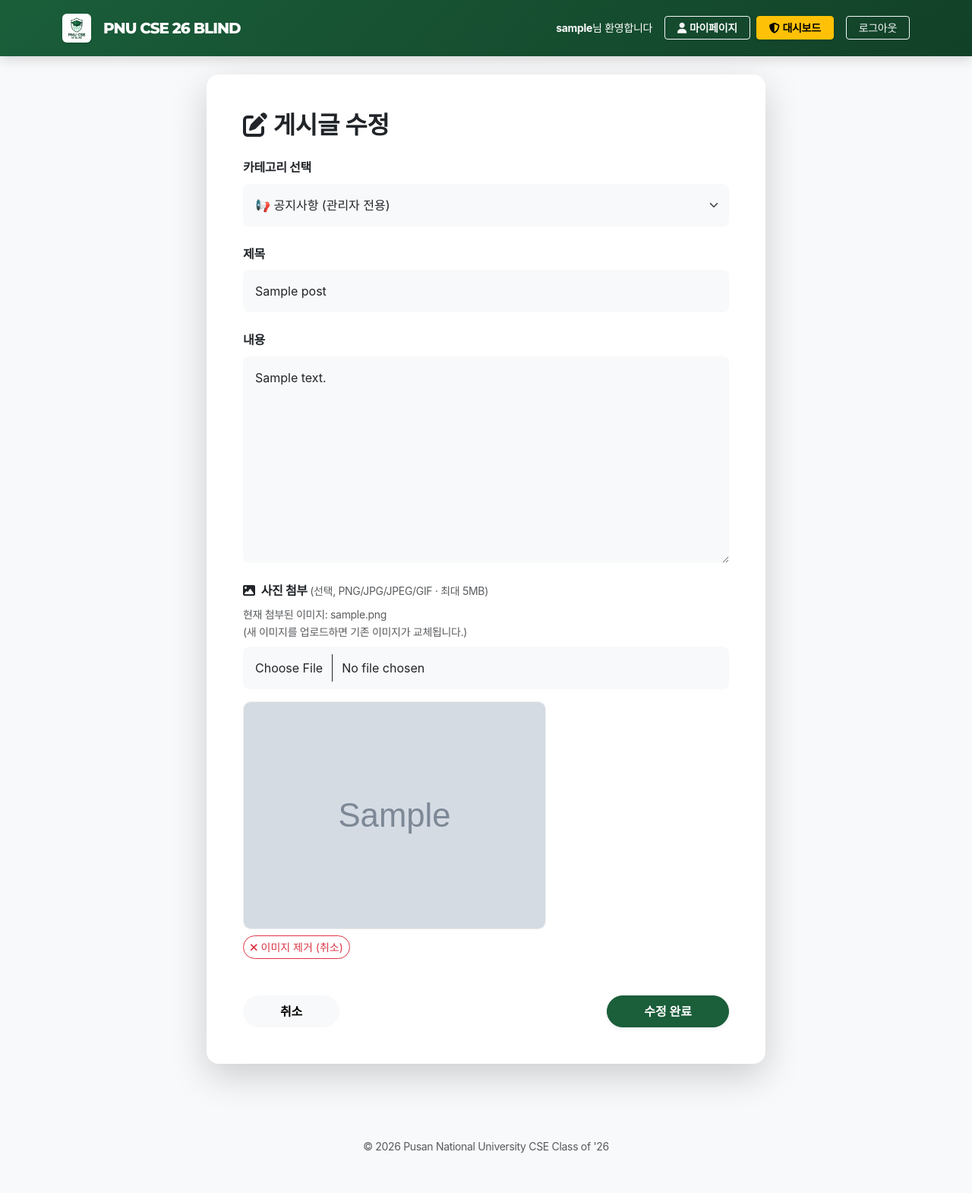
After one commit to kangrobin0831-stack/PNU_CSE_26_blind, a Flask app: page /post/1/edit in a window 1280 px wide. The commit adds this page. Shown: the whole page at 76% size. Run offline with Flask 3, Linux system fonts and the light colour scheme; the visitor is signed in with stand-in values (Sample User, id 1); tables that the repository leaves empty hold one stand-in row (values such as "Sample post"); grey boxes marked "Sample" are stand-in pictures; some libraries are stand-ins or nearby versions; some web fonts are replaced.

Commit message:
Feat: Add post edit feature for authors and admins

```diff
--- a/app.py
+++ b/app.py
@@ -507,6 +507,49 @@ def view(post_id):
                            user_recommended=user_recommended)
 
 
+@app.route('/post/<int:post_id>/edit', methods=['GET', 'POST'])
+def edit_post(post_id):
+    post = db.get_or_404(Post, post_id)
+    if post.user_id != session.get('user_id') and not is_admin():
+        flash("수정 권한이 없습니다.")
+        return redirect(url_for('view', post_id=post.id))
+
+    if request.method == 'POST':
+        category = request.form.get('category', '')
+        if category == '공지사항' and not is_admin():
+            flash("공지사항은 관리자만 작성할 수 있습니다.")
+            return redirect(url_for('edit_post', post_id=post.id))
+
+        file = request.files.get('post_image')
+        if file and file.filename:
+            ext = file.filename.rsplit('.', 1)[-1].lower() if '.' in file.filename else ''
+            if ext not in POST_ALLOWED_EXTENSIONS:
+                flash("이미지는 PNG, JPG, JPEG, GIF 형식만 가능합니다.")
+                return redirect(url_for('edit_post', post_id=post.id))
+
+            # 기존 이미지가 있으면 삭제
+            if post.image_path:
+                try:
+                    img_path = os.path.join(POST_IMAGE_FOLDER, post.image_path)
+                    if os.path.exists(img_path):
+                        os.remove(img_path)
+                except Exception as e:
+                    app.logger.warning(f"[edit_post] old image remove failed: {e}")
+
+            safe_name = uuid.uuid4().hex + '.' + ext
+            file.save(os.path.join(POST_IMAGE_FOLDER, safe_name))
+            post.image_path = safe_name
+
+        post.category = category
+        post.title = request.form.get('title', '').strip()
+        post.content = request.form.get('content', '').strip()
+        post.is_notice = (category == '공지사항')
+        db.session.commit()
+        return redirect(url_for('view', post_id=post.id))
+
+    return render_template('edit.html', post=post, is_admin=is_admin())
+
+
 @app.route('/post/<int:post_id>/delete', methods=['POST'])
 def delete_post(post_id):
     post = db.get_or_404(Post, post_id)
--- /dev/null
+++ b/templates/edit.html
@@ -0,0 +1,110 @@
+{% extends "base.html" %}
+
+{% block content %}
+<div class="row justify-content-center">
+    <div class="col-lg-8">
+        <div class="card shadow-lg border-0 p-5">
+            <h2 class="fw-bold mb-4"><i class="fa-solid fa-pen-to-square me-2"></i>게시글 수정</h2>
+
+            <form method="POST" enctype="multipart/form-data">
+                <input type="hidden" name="csrf_token" value="{{ csrf_token() }}">
+
+                <div class="mb-4">
+                    <label class="form-label fw-bold">카테고리 선택</label>
+                    <select name="category" class="form-select p-3 bg-light border-0 rounded-3" required>
+                        {% if is_admin %}
+                        <option value="공지사항" {% if post.category == '공지사항' %}selected{% endif %}>📢 공지사항 (관리자 전용)</option>
+                        {% endif %}
+                        <option value="자유게시판" {% if post.category == '자유게시판' %}selected{% endif %}>💬 자유게시판</option>
+                        <option value="학습/질문" {% if post.category == '학습/질문' %}selected{% endif %}>📖 학습/질문</option>
+                        <option value="동아리/MT" {% if post.category == '동아리/MT' %}selected{% endif %}>🍻 동아리/MT</option>
+                        <option value="건의사항" {% if post.category == '건의사항' %}selected{% endif %}>💡 건의사항</option>
+                    </select>
+                </div>
+
+                <div class="mb-4">
+                    <label class="form-label fw-bold">제목</label>
+                    <input type="text" name="title" class="form-control p-3 bg-light border-0 rounded-3"
+                           value="{{ post.title }}" required>
+                </div>
+
+                <div class="mb-4">
+                    <label class="form-label fw-bold">내용</label>
+                    <textarea name="content" class="form-control p-3 bg-light border-0 rounded-3"
+                              rows="10" required>{{ post.content }}</textarea>
+                </div>
+
+                <!-- 사진 첨부 -->
+                <div class="mb-4">
+                    <label class="form-label fw-bold">
+                        <i class="fa-solid fa-image me-2"></i>사진 첨부 <span class="text-muted fw-normal small">(선택, PNG/JPG/JPEG/GIF · 최대 5MB)</span>
+                    </label>
+                    {% if post.image_path %}
+                    <div class="mb-2 small text-muted">현재 첨부된 이미지: {{ post.image_path }} <br>(새 이미지를 업로드하면 기존 이미지가 교체됩니다.)</div>
+                    {% endif %}
+                    <input type="file" id="post_image" name="post_image"
+                           class="form-control bg-light border-0 rounded-3 p-3"
+                           accept=".png,.jpg,.jpeg,.gif">
+                    <!-- 미리보기 -->
+                    <div id="img-preview-wrap" class="mt-3 {% if not post.image_path %}d-none{% endif %}">
+                        <img id="img-preview" src="{% if post.image_path %}{{ url_for('static', filename='post_images/' + post.image_path) }}{% else %}#{% endif %}" alt="미리보기"
+                             style="max-width:100%; max-height:300px; object-fit:contain; border-radius:10px; border:1px solid #eee;">
+                        <div class="mt-1">
+                            <button type="button" class="btn btn-sm btn-outline-danger rounded-pill mt-1" onclick="clearImage()">
+                                <i class="fa-solid fa-xmark me-1"></i>이미지 제거 (취소)
+                            </button>
+                        </div>
+                    </div>
+                </div>
+
+                <div class="d-flex justify-content-between gap-3 mt-5">
+                    <a href="{{ url_for('view', post_id=post.id) }}" class="btn btn-light px-5 py-2 rounded-pill fw-bold">취소</a>
+                    <button type="submit" class="btn btn-primary px-5 py-2 rounded-pill fw-bold shadow-sm">수정 완료</button>
+                </div>
+            </form>
+        </div>
+    </div>
+</div>
+
+<script>
+const imgInput = document.getElementById('post_image');
+const previewWrap = document.getElementById('img-preview-wrap');
+const previewImg  = document.getElementById('img-preview');
+const MAX_SIZE    = 5 * 1024 * 1024; // 5MB
+const ALLOWED     = ['image/png', 'image/jpeg', 'image/gif'];
+const originalSrc = previewImg.src;
+
+imgInput.addEventListener('change', function() {
+    const file = this.files[0];
+    if (!file) { clearImage(); return; }
+
+    if (!ALLOWED.includes(file.type)) {
+        alert('PNG, JPG, JPEG, GIF 형식만 업로드할 수 있습니다.');
+        clearImage(); return;
+    }
+    if (file.size > MAX_SIZE) {
+        alert('파일 용량이 5MB를 초과합니다.');
+        clearImage(); return;
+    }
+
+    const reader = new FileReader();
+    reader.onload = e => {
+        previewImg.src = e.target.result;
+        previewWrap.classList.remove('d-none');
+    };
+    reader.readAsDataURL(file);
+});
+
+function clearImage() {
+    imgInput.value = '';
+    // 만약 기존 이미지가 있었다면, 파일 선택 취소 시 원래 이미지 경로로 돌아감
+    if ("{{ post.image_path }}" !== "None" && "{{ post.image_path }}" !== "") {
+        previewImg.src = originalSrc;
+        previewWrap.classList.remove('d-none');
+    } else {
+        previewImg.src = '#';
+        previewWrap.classList.add('d-none');
+    }
+}
+</script>
+{% endblock %}
```
Also changed, not shown: templates/view.html (+8 -3 lines).
